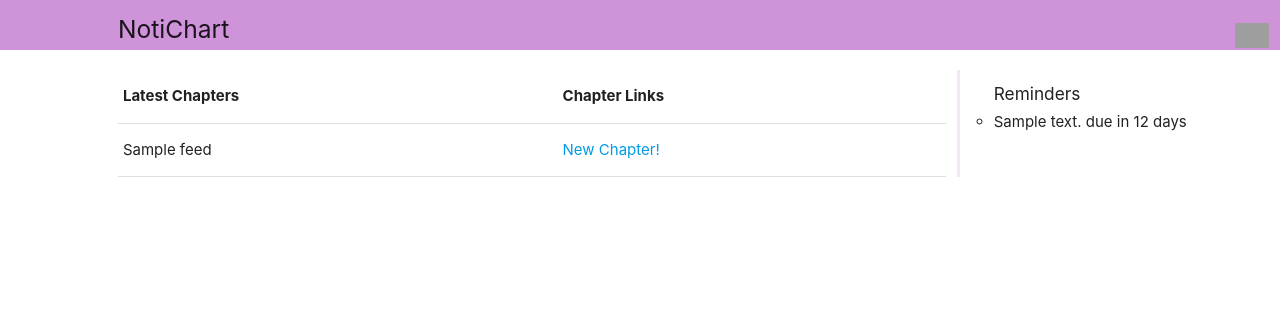
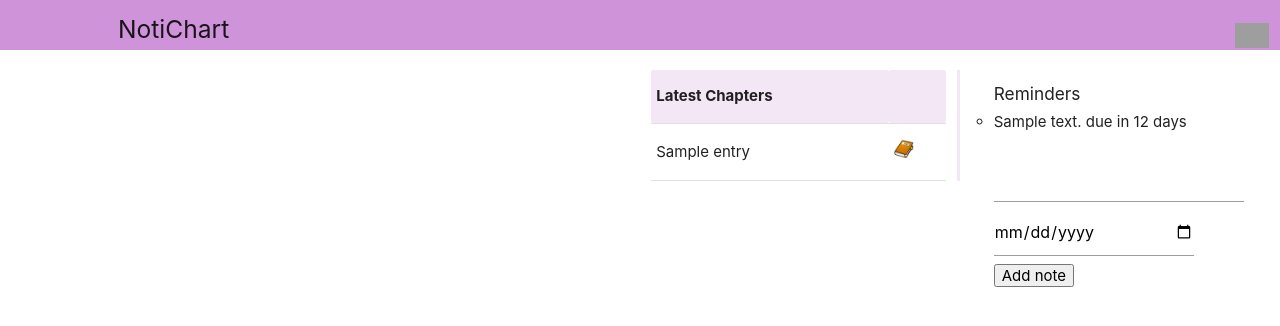
Before and after one commit to Ceribit/notichart, a Django app: template dashboard/templates/dashboard/home.html in a window 1280 px wide. Shown: the top 326 px of the page. Run offline with Django 3.2, Linux system fonts and the light colour scheme; tables that the repository leaves empty hold one stand-in row (values such as "Sample post"); the template is opened without the code that fills it: values that come from a table or form of the project are taken from there, most other values are stand-ins (such as "Sample title", 1, 10 or a date in 2020); grey boxes are pictures that could not be loaded.

Commit message:
Added functionality to add notes on-site and modified the html

```diff
--- /dev/null
+++ b/dashboard/forms.py
@@ -0,0 +1,6 @@
+from django import forms
+from .models import Notes
+
+class NoteForm(forms.Form):
+    body = forms.CharField(widget=forms.TextInput(attrs={'class' : 'myfieldclass'}))
+    due_date = forms.DateTimeField()
--- a/dashboard/templates/dashboard/home.html
+++ b/dashboard/templates/dashboard/home.html
@@ -4,6 +4,7 @@
     <meta charset="utf-8">
     <title>NotiChart Dashboard</title>
     <link rel="stylesheet" href="https://cdnjs.cloudflare.com/ajax/libs/materialize/1.0.0-rc.2/css/materialize.min.css">
+    {% load staticfiles %}
   </head>
   <body>
     <div class="row">
@@ -24,22 +25,22 @@
     </div>
 
     <div class="row">
-      <div class="col s1">
+      <div class="col s6">
 
       </div>
-      <div style="border-right: 3px solid #F3E7F5;"  class="col s8">
+      <div style="border-right: 3px solid #F3E7F5;"  class="col s3">
         <table>
           <thead>
-            <tr>
+            <tr style="background-color:#F3E7F5">
               <th>Latest Chapters</th>
-              <th>Chapter Links</th>
+              <th></th>
             </tr>
           </thead>
           <tbody>
-            {% for feed in feeds.entries %}
+            {% for entry in entries %}
             <tr>
-              <td>{{feed.title}}</td>
-              <td><a href="{{feed.link}}">New Chapter!</a></td>
+              <td><a href="{{entry.link}}"></a>{{entry.title}}</td>
+              <td><a href="{{entry.link}}"> <img src={% static "book.png" %} alt="{{entry.title}}" style = "height:20px; width:20px"> </a></td>
             </tr>
             {%endfor%}
           </tbody>
@@ -56,8 +57,21 @@
         {{note.body}} due in {{note.days_left}}
         </li>
         {% endfor %}
+        <br>
+        <form method="POST">
+          {%csrf_token%}
+          <input style="width:250px" type="text"
+          name="{{form.body.name}}">
+          <br>
+          <input style="width:200px" type="date" name="{{form.due_date.name}}">
+          <br>
+          <button type="submit">Add note</button>
+        </form>
+
       </div>
+
       </ul>
+
     </div>
 
   </body>
```
Also changed, not shown: dashboard/views.py (+24 -8 lines), dashboard/static/book.png (added), 2 other files.
